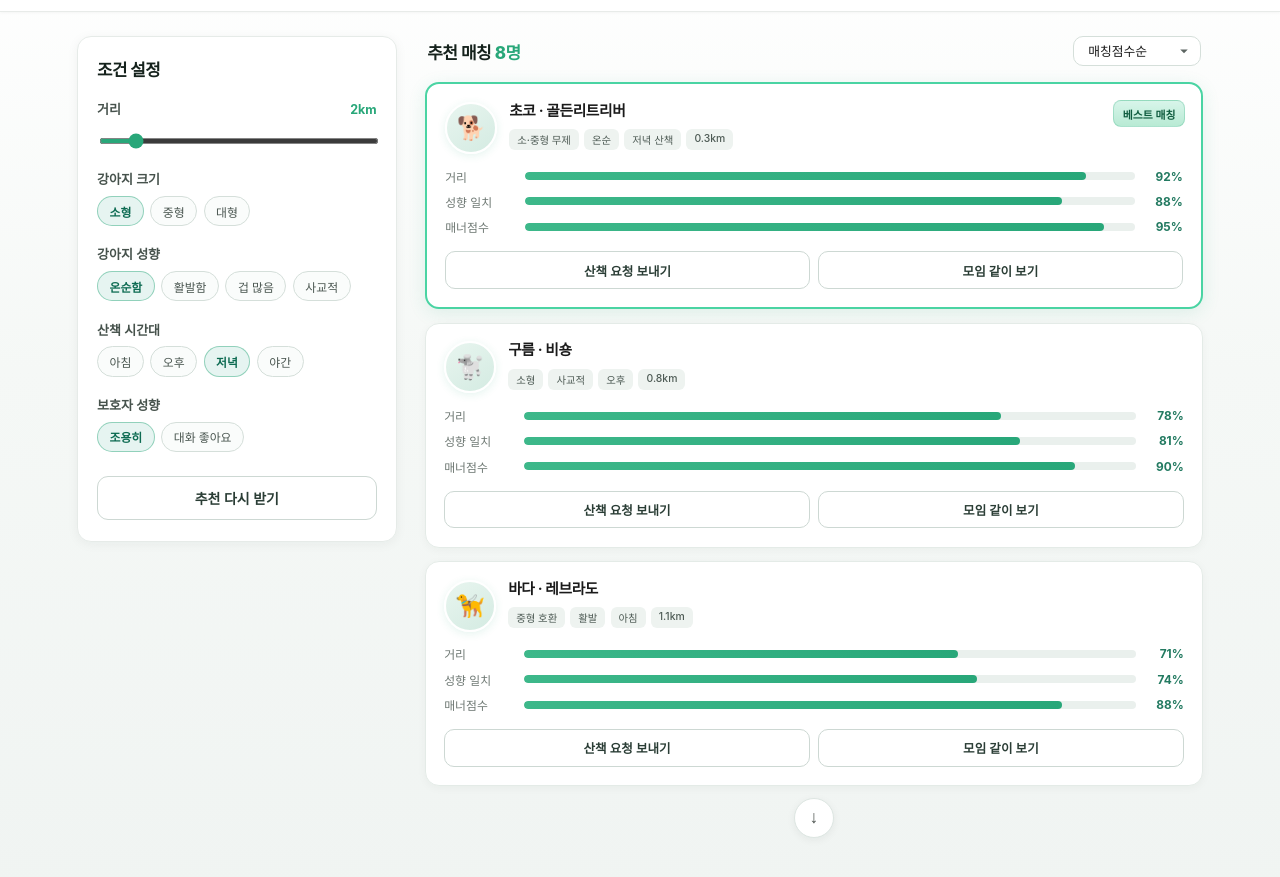
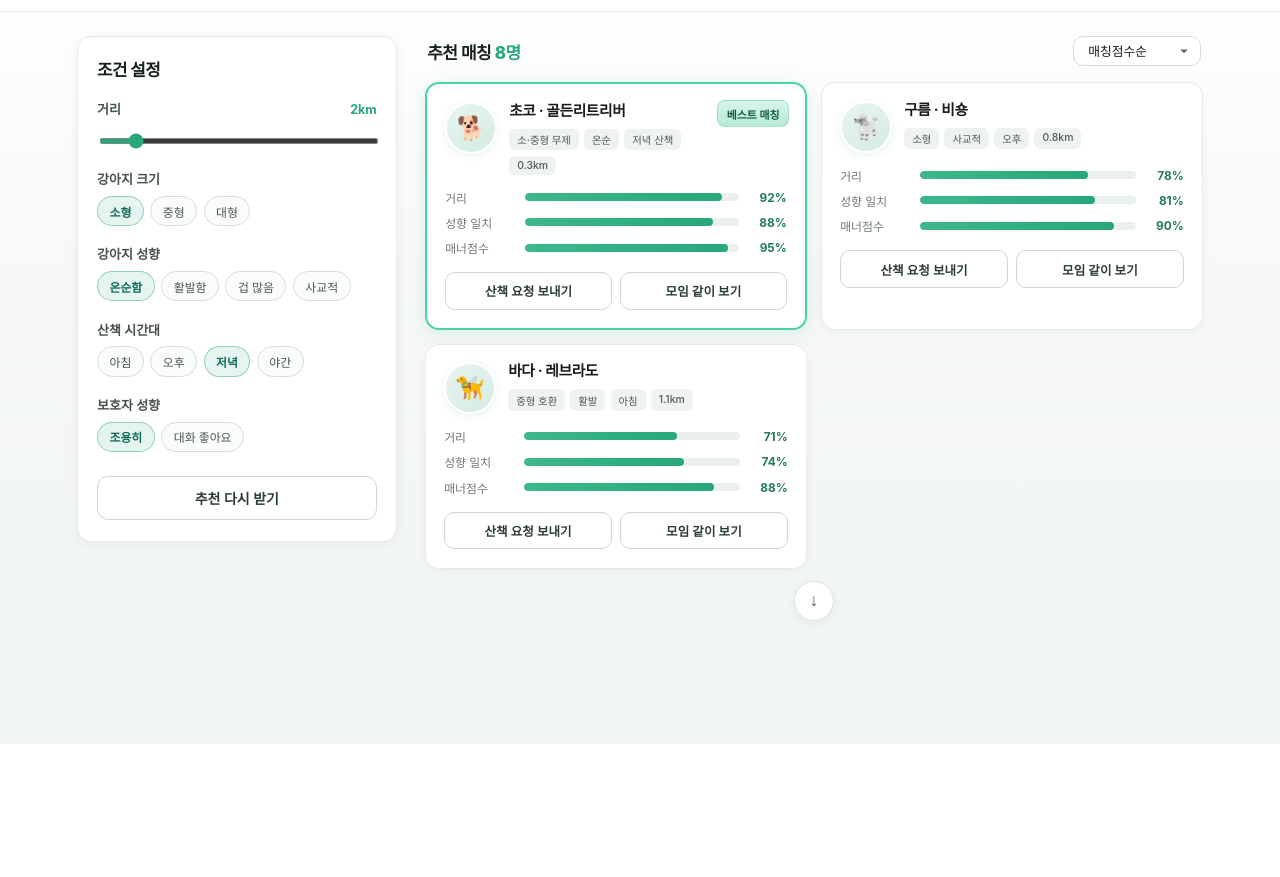
Before and after one commit to zzannorita/petBuddy, a plain HTML site: page matching.html in a window 1280 px wide. Shown: the part 61-938 px from the top of the page. After the commit the page ends 805 px from the top, so only its background shows below. Drawn offline with Linux system fonts and the light colour scheme; a web font is replaced by a local one.

Commit message:
Style: 매칭 추천 카드 flex에서 grid로 변경

```diff
--- a/css/matching-search.css
+++ b/css/matching-search.css
@@ -160,6 +160,8 @@
 .matching-results {
   min-width: 0;
   background: transparent;
+  container-type: inline-size;
+  container-name: matching-results;
 }
 
 .matching-results__toolbar {
@@ -209,9 +211,16 @@
 }
 
 .matching-results__list {
-  display: flex;
-  flex-direction: column;
+  display: grid;
+  grid-template-columns: 1fr;
   gap: 0.85rem;
+}
+
+/* 결과 패널이 충분히 넓을 때만 2열(사이드바 유무와 무관) */
+@container matching-results (min-width: 520px) {
+  .matching-results__list {
+    grid-template-columns: repeat(2, minmax(0, 1fr));
+  }
 }
 
 .mresult-card {
```
